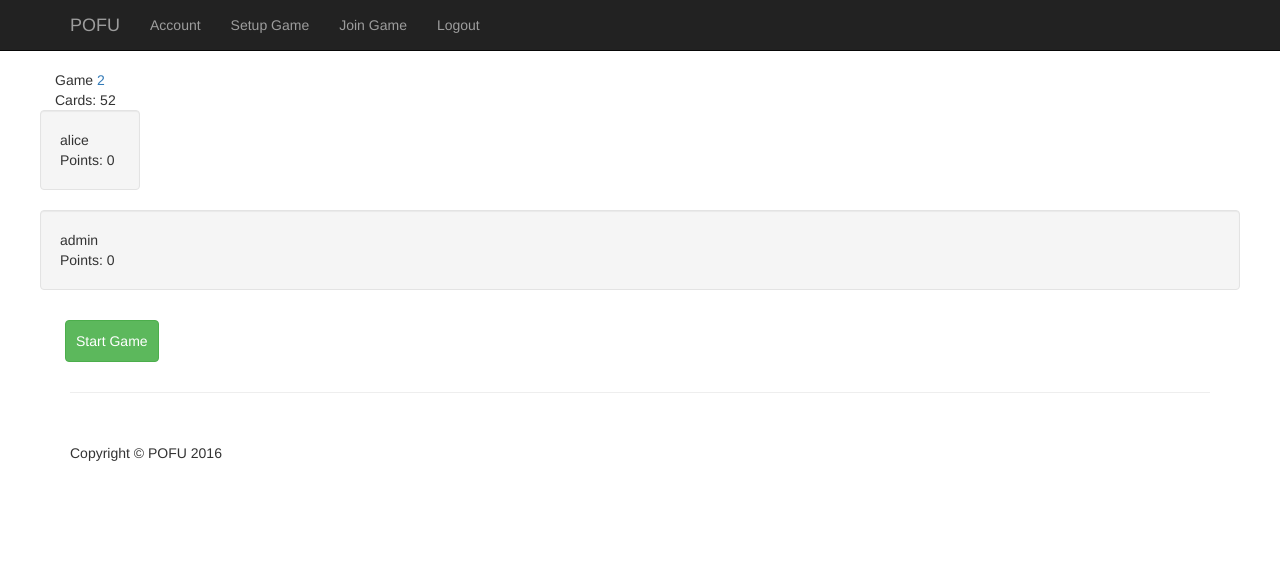
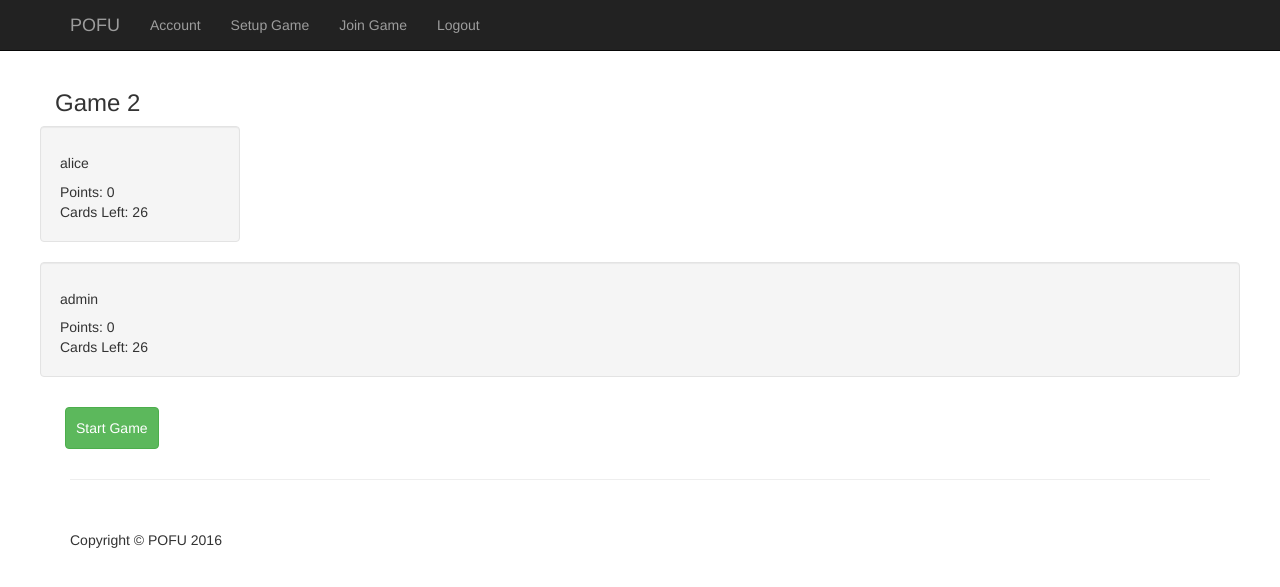
Before and after one commit to JKCooper2/pofu, a Django app: page /game/display/2/ in a window 1280 px wide. Shown: the top 587 px of the page. Run offline with Django 3.2, Linux system fonts and the light colour scheme; a user stored in the database is signed in; data comes from the database, SQL or seed files in the repository; both versions use the stored data as it was after the commit; some libraries are stand-ins or nearby versions.

Commit message:
Switched player displays to AJAX callable snippets

```diff
--- a/cards/admin.py
+++ b/cards/admin.py
@@ -1,6 +1,7 @@
 from django.contrib import admin
 
-from .models import Card, Deck
+from .models import Card, Deck, Hand
 
 admin.site.register(Card)
 admin.site.register(Deck)
+admin.site.register(Hand)
--- a/cards/models.py
+++ b/cards/models.py
@@ -30,9 +30,23 @@ class Card(models.Model):
     rank = models.CharField(max_length=2, choices=RANKS)
     image = models.FileField(blank=True)
 
+    def short(self):
+        return self.rank, self.suit
+
     def __str__(self):
         return self.get_rank_display() + " of " + self.get_suit_display()
 
 
 class Deck(models.Model):
     cards = Card.objects.all()
+
+    def deal(self, players):
+        for player in players:
+            player.hand.cards.clear()
+
+        for i in range(len(self.cards)):
+            players[i % len(players)].hand.cards.add(self.cards[i])
+
+
+class Hand(models.Model):
+    cards = models.ManyToManyField(Card, blank=True)
--- a/game/models.py
+++ b/game/models.py
@@ -2,7 +2,7 @@ from django.db import models
 from django.contrib.auth.models import User
 from django.core.validators import MinValueValidator, MaxValueValidator
 
-from cards.models import Deck
+from cards.models import Deck, Hand
 
 
 class GamesManager(models.Manager):
@@ -47,9 +47,16 @@ class Player(models.Model):
     game = models.ForeignKey(Game)
     user = models.ForeignKey(User)
     points = models.IntegerField(default=0)
+    hand = models.ForeignKey(Hand, null=True)
 
     def __str__(self):
         return str(self.game) + " - " + self.user.username
+
+    def cards_left(self):
+        return self.hand.cards.count()
+
+    def cards(self):
+        return [card.short() for card in self.hand.cards.all()]
 
 
 class SetupManager(models.Manager):
--- a/game/static/game/game.js
+++ b/game/static/game/game.js
@@ -11,7 +11,12 @@ $("#start-game").on('click', function(){
         url: '/game/start/' + $("#game-id").html() + '/',
         data: {},
         success: function(resp) {
-            console.log(resp);
+             $("#player-self").html(resp['self']);
+
+            for(player in resp['players'])
+            {
+                $("#player-"+player[0]).html(player[1]);
+            }
         }
     });
 })
--- a/game/templates/game/display.html
+++ b/game/templates/game/display.html
@@ -10,31 +10,30 @@
 {% block content %}
 <div class="row">
     <div id="header">
-        Game <a id="game-id" class="inline">{{ game.id }}</a> <br>
-        Cards: {{ game.deck.cards.count }}
+        <h3 class="panel-header">Game <span id="game-id">{{ game.id }}</span></h3>
     </div>
     <div id="table">
         <div class="row">
-            <div id="other_player">
+            <div id="other_players">
                 {% for other_player in other_players %}
-                    <div class="well col-sm-1">
-                        {{ other_player.user.username }} <br>
-                        Points: {{ other_player.points }}
+                    <div id="player-{{other_player.user.username">
+                        {% include "game/other_player_snippet.html" with player=other_player %}
                     </div>
                 {% endfor %}
             </div>
         </div>
         <div class="row">
             <div id="player_section">
-                <div class="well col-md-12">
-                    {{ player.user.username }}<br>
-                    Points: {{ player.points }}
+                <div class="well col-md-12" id="player-self">
+                    {% include "game/player_snippet.html" with player=player %}
                 </div>
             </div>
         </div>
     </div>
 
-    <a class="btn btn-success" role="button" id="start-game">Start Game</a>
+    <div id="host-controls">
+        {% include "game/host_controls.html" with host=player game=game %}
+    </div>
 </div>
 
 
--- /dev/null
+++ b/game/templates/game/host_controls.html
@@ -0,0 +1,5 @@
+{% if game.host.username == player.user.username %}
+    <a class="btn btn-success" role="button" id="start-game">Start Game</a>
+{% else %}
+    Not Host
+{% endif %}
--- /dev/null
+++ b/game/templates/game/other_player_snippet.html
@@ -0,0 +1,5 @@
+<div class="well col-sm-2">
+    <h5 class="panel-header">{{ player.user.username }}</h5>
+    Points: {{ player.points }}<br>
+    Cards Left: {{ player.cards_left }}
+</div>
--- /dev/null
+++ b/game/templates/game/player_snippet.html
@@ -0,0 +1,3 @@
+<h5 class="panel-header">{{ player.user.username }}</h5>
+Points: {{ player.points }}<br>
+Cards Left: {{ player.cards_left }}
--- a/game/views.py
+++ b/game/views.py
@@ -1,5 +1,6 @@
 from django.shortcuts import redirect, render, get_object_or_404
 from django.http import HttpResponseForbidden, HttpResponse, JsonResponse
+from django.template.loader import render_to_string
 from django.contrib.auth.decorators import login_required
 from django.core.exceptions import PermissionDenied
 
@@ -91,4 +92,19 @@
 
 @login_required
 def start(request, pk):
-    return JsonResponse({'user': request.user.username},)
+    game = get_object_or_404(Game, pk=pk)
+
+    if game.host != request.user:
+        raise PermissionDenied
+
+    all_players = game.player_set.all()
+    game.deck.deal(all_players)
+
+    player = all_players.get(user=request.user)
+    player_html = render_to_string('game/player_snippet.html', {'player': player})
+
+    other_players = all_players.exclude(user=request.user)
+    other_html = [render_to_string('game/other_player_snippet.html', {'player': p}) for p in other_players]
+
+    return JsonResponse({'self': player_html,
+                        'players': other_html})
```
Also changed, not shown: cards/migrations/0003_hand.py (added), cards/migrations/0004_auto_20160801_0041.py (added), db.sqlite3, game/migrations/0008_player_hand.py (added).
